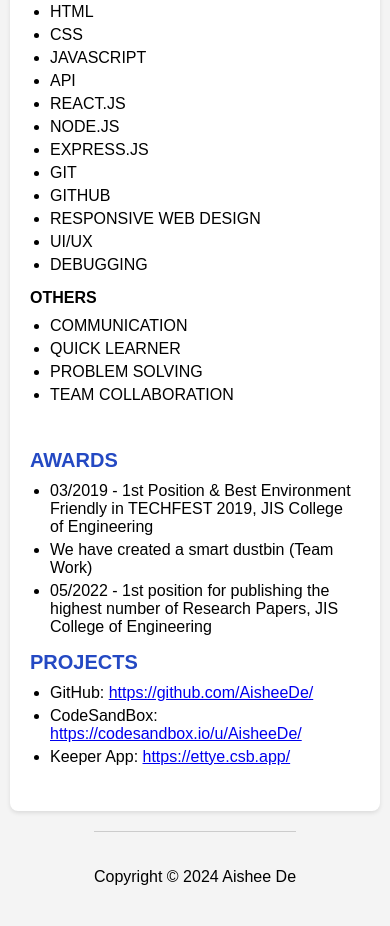
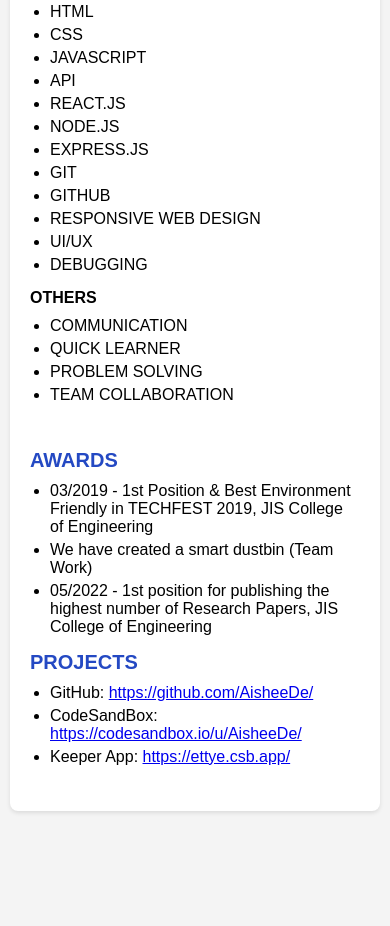
Before and after one commit to AisheeDe/CV, a plain HTML site: page index.html in a window 390 px wide. Shown: the part 1040-1966 px from the top of the page. After the commit the page ends 1861 px from the top, so only its background shows below. Drawn offline with Linux system fonts and the light colour scheme.

```diff
--- a/css/styles.css
+++ b/css/styles.css
@@ -89,8 +89,4 @@
     .section {
         margin-bottom: 20px;
     }
-    .footer {
-        padding-top: 20px;
-        padding-bottom: 20px;
-    }
 }
--- a/index.html
+++ b/index.html
@@ -80,9 +80,6 @@
                 </div>
             </div>
         </div>
-        <footer class="footer">
-            <p>Copyright &copy; 2024 Aishee De</p>
-        </footer>
     </div>
 </body>
 </html>
```
